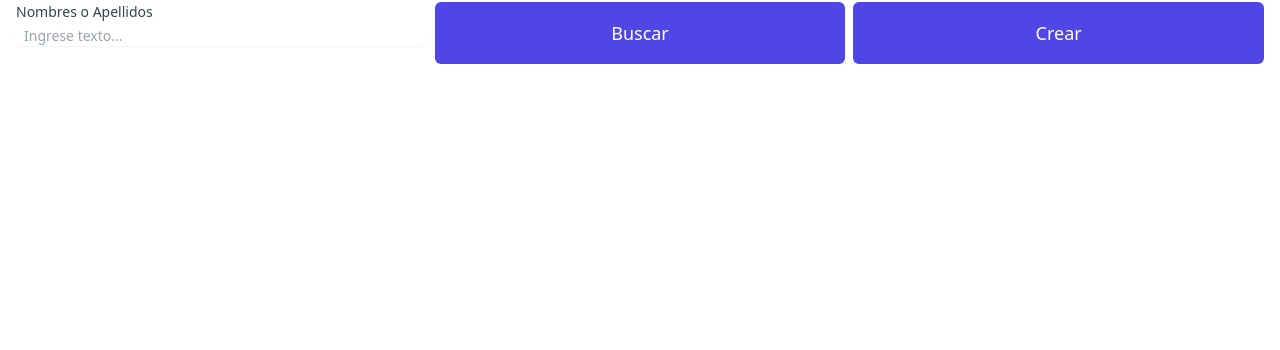
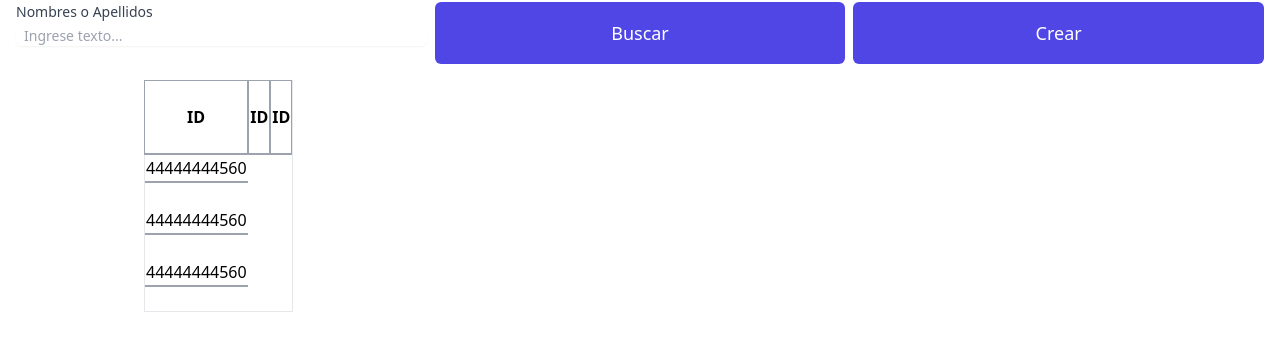
Before and after one commit to Rostanxd/gym-mvp, a Next.js app: page / in a window 1280 px wide. Shown: the part 174-524 px from the top of the page. Built offline with nearby package versions, Linux system fonts and the light colour scheme; no server answers.

Commit message:
second commit introducing TableMenber in pages/index

```diff
--- a/pages/index.tsx
+++ b/pages/index.tsx
@@ -1,6 +1,6 @@
 import Layout from '../src/components/Layout';
 import {SearchMember} from "../src/components/molecules";
-
+import {TableMenber}from "../src/components/organisms"
 const IndexPage = () => (
   <Layout title="Home">
     <div className={"container"}>
@@ -10,6 +10,9 @@ const IndexPage = () => (
       <div>
         <SearchMember/>
       </div>
+      <div>
+        <TableMenber row={3} column={3}/>
+      </div>
     </div>
   </Layout>
 )
--- a/src/components/organisms/TableMenber/index.tsx
+++ b/src/components/organisms/TableMenber/index.tsx
@@ -1,6 +1,6 @@
 type ButtonProps = {
-    row: 3 ,
-    column:3,
+    row:number  ,
+    column: number,
   }
 
   const TableMenber = (props: ButtonProps)=>{
```
